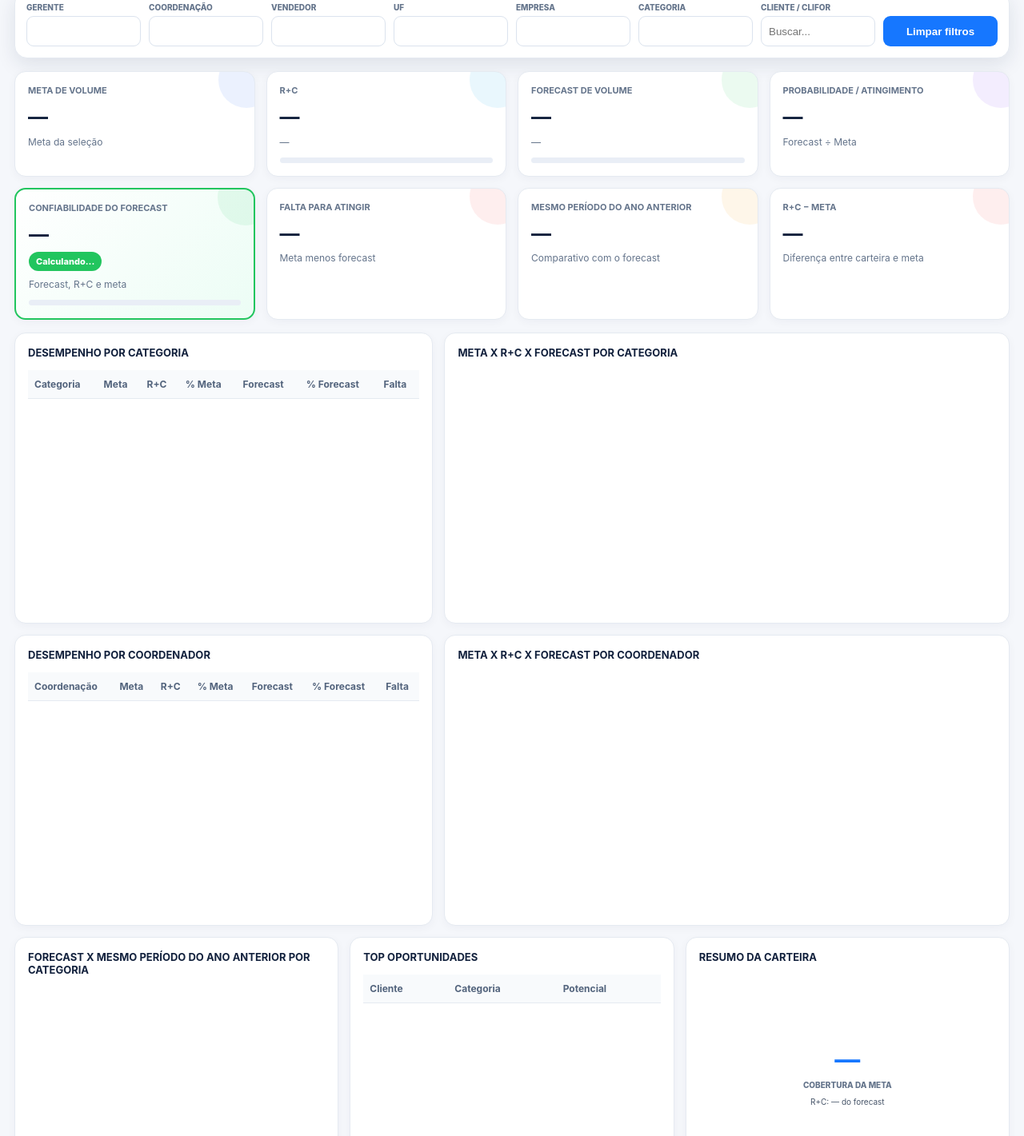
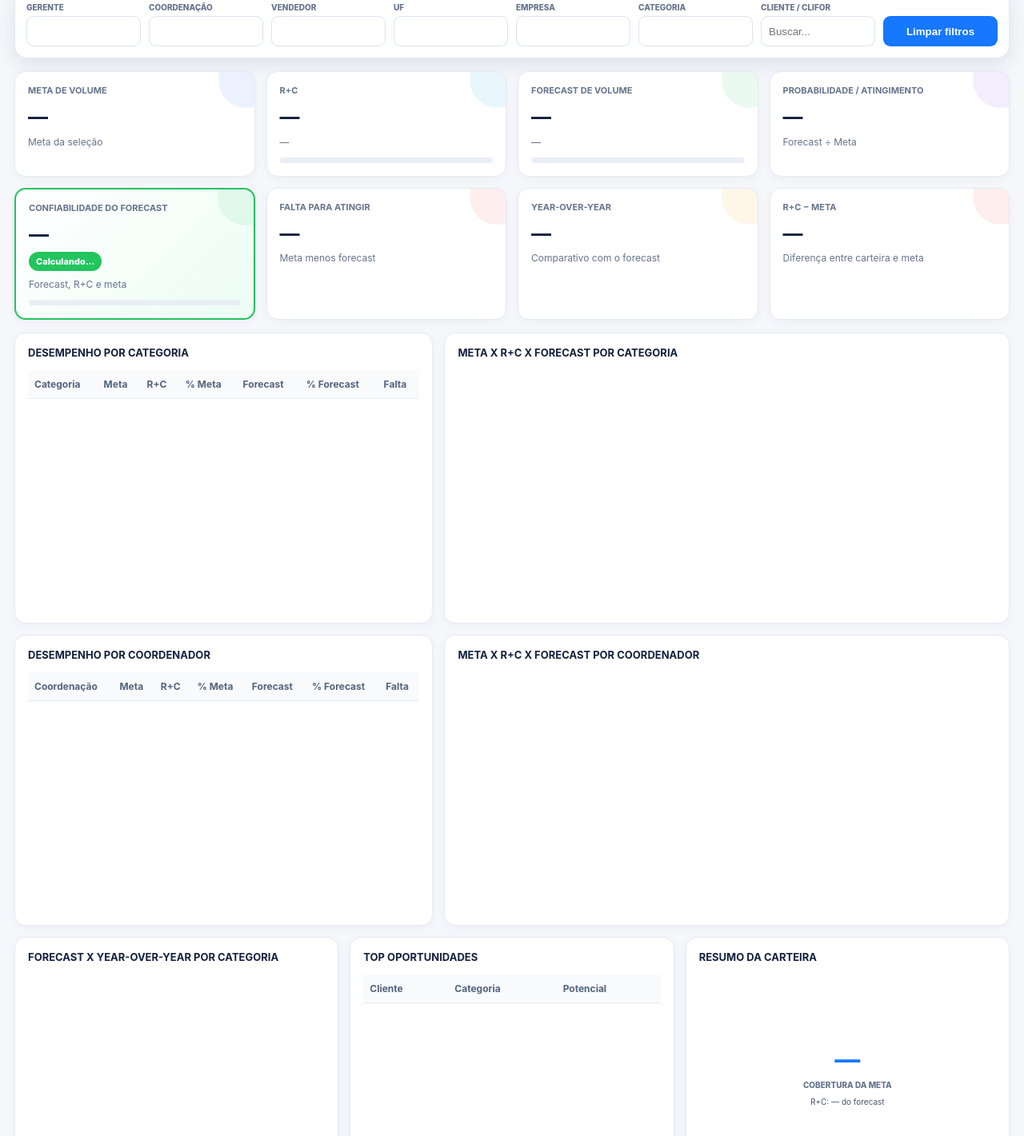
Before and after one commit to foodlactalis/painel-vendas, a plain HTML site: page forecast.html in a window 1280 px wide. Shown: the part 73-1494 px from the top of the page at 80% size. Drawn offline with nearby package versions, Linux system fonts and the light colour scheme; no server answers.

Commit message:
Add files via upload

```diff
--- a/forecast.html
+++ b/forecast.html
@@ -23,12 +23,12 @@
 <div class="card kpi" style="--accent:#7c3aed"><h3>Probabilidade / Atingimento</h3><strong id="prob">—</strong><p>Forecast ÷ Meta</p></div>
 <div class="card kpi confidence-card" id="confidenceCard" style="--accent:#22c55e;--confidence:#22c55e;--confidence-bg:#ecfdf5"><h3>Confiabilidade do forecast</h3><strong id="confidenceScore">—</strong><span class="confidence-badge" id="confidenceLevel">Calculando...</span><p id="confidenceText">Forecast, R+C e meta</p><div class="progress"><i id="confidenceBar"></i></div></div>
 <div class="card kpi" style="--accent:#ef4444"><h3>Falta para atingir</h3><strong id="falta">—</strong><p>Meta menos forecast</p></div>
-<div class="card kpi" style="--accent:#f59e0b"><h3>Mesmo período do ano anterior</h3><strong id="anoAnterior">—</strong><p id="anoAnteriorText">Comparativo com o forecast</p></div>
+<div class="card kpi" style="--accent:#f59e0b"><h3>Year-over-Year</h3><strong id="anoAnterior">—</strong><p id="anoAnteriorText">Comparativo com o forecast</p></div>
 <div class="card kpi" id="rcMetaCard" style="--accent:#ef4444"><h3>R+C − Meta</h3><strong id="rcMetaGap">—</strong><p id="rcMetaText">Diferença entre carteira e meta</p></div>
 </section>
 <section class="grid2"><div class="card"><h2>Desempenho por categoria</h2><div class="table-wrap"><table><thead><tr><th>Categoria</th><th>Meta</th><th>R+C</th><th>% Meta</th><th>Forecast</th><th>% Forecast</th><th>Falta</th></tr></thead><tbody id="catBody"></tbody></table></div></div><div class="card"><h2>Meta x R+C x Forecast por categoria</h2><div class="chart"><canvas id="catChart"></canvas></div></div></section>
 <section class="grid2" style="margin-top:14px"><div class="card"><h2>Desempenho por coordenador</h2><div class="table-wrap"><table><thead><tr><th>Coordenação</th><th>Meta</th><th>R+C</th><th>% Meta</th><th>Forecast</th><th>% Forecast</th><th>Falta</th></tr></thead><tbody id="coordBody"></tbody></table></div></div><div class="card"><h2>Meta x R+C x Forecast por coordenador</h2><div class="chart"><canvas id="coordChart"></canvas></div></div></section>
-<section class="grid3"><div class="card"><h2>Forecast x mesmo período do ano anterior por categoria</h2><div class="chart"><canvas id="lastYearChart"></canvas></div></div><div class="card"><h2>Top oportunidades</h2><div class="table-wrap"><table><thead><tr><th>Cliente</th><th>Categoria</th><th>Potencial</th></tr></thead><tbody id="oppBody"></tbody></table></div></div><div class="card"><h2>Resumo da carteira</h2><div class="portfolio-wrap"><canvas id="portfolioChart"></canvas><div class="portfolio-center"><strong id="portfolioCoverage">—</strong><span>COBERTURA DA META</span><small id="portfolioRC">R+C: — do forecast</small></div></div><div id="portfolioDiagnosis" class="portfolio-diagnosis">Calculando saúde da carteira...</div></div></section>
+<section class="grid3"><div class="card"><h2>Forecast x Year-over-Year por categoria</h2><div class="chart"><canvas id="lastYearChart"></canvas></div></div><div class="card"><h2>Top oportunidades</h2><div class="table-wrap"><table><thead><tr><th>Cliente</th><th>Categoria</th><th>Potencial</th></tr></thead><tbody id="oppBody"></tbody></table></div></div><div class="card"><h2>Resumo da carteira</h2><div class="portfolio-wrap"><canvas id="portfolioChart"></canvas><div class="portfolio-center"><strong id="portfolioCoverage">—</strong><span>COBERTURA DA META</span><small id="portfolioRC">R+C: — do forecast</small></div></div><div id="portfolioDiagnosis" class="portfolio-diagnosis">Calculando saúde da carteira...</div></div></section>
 <section class="card full"><div style="display:flex;justify-content:space-between;align-items:center;gap:12px;margin-bottom:14px"><h2 style="margin:0">Plano de ação geral</h2><span class="pill">ATUALIZADO PELOS FILTROS</span></div><ul class="action-list" id="generalActionList"><li><span class="action-icon">✓</span><span>Calculando recomendações...</span></li></ul></section>
 <section class="card full" id="confidenceParameters"><h2>Parâmetros do índice de confiabilidade</h2><p style="margin:0 0 14px;color:var(--muted);font-size:12px;line-height:1.55">O índice é um indicador gerencial de 0% a 100%, recalculado automaticamente conforme os filtros. A nota combina aderência do forecast e sustentação da carteira.</p><div class="confidence-params"><div class="confidence-param"><span class="param-weight">40%</span><div><b>Aderência do Forecast à Meta</b><p>Avalia a proximidade entre Forecast e Meta. Quanto menor o desvio, maior a pontuação.</p><code>100 − |Forecast − Meta| ÷ Meta × 100</code></div></div><div class="confidence-param"><span class="param-weight">40%</span><div><b>Cobertura do Forecast por R+C</b><p>Mede quanto do forecast já está sustentado pela carteira R+C.</p><code>R+C ÷ Forecast × 100</code></div></div><div class="confidence-param"><span class="param-weight">20%</span><div><b>Cobertura da Meta por R+C</b><p>Mede quanto da meta total já possui cobertura pela carteira R+C.</p><code>R+C ÷ Meta × 100</code></div></div></div><div class="confidence-levels"><span class="level-high">Alta: 80% a 100%</span><span class="level-medium">Média: 60% a 79%</span><span class="level-low">Baixa: abaixo de 60%</span></div><p class="confidence-note"><b>Observação:</b> cada componente é limitado a 100% para evitar que excesso em um critério compense totalmente o risco de outro. O índice não é uma probabilidade estatística.</p></section>
 <div class="foot">Atualização automática a partir de <b>base 1.xlsx</b> no mesmo repositório do GitHub Pages. • Versão 3.3 — comparação com novembro de 2025.</div></main>
```
